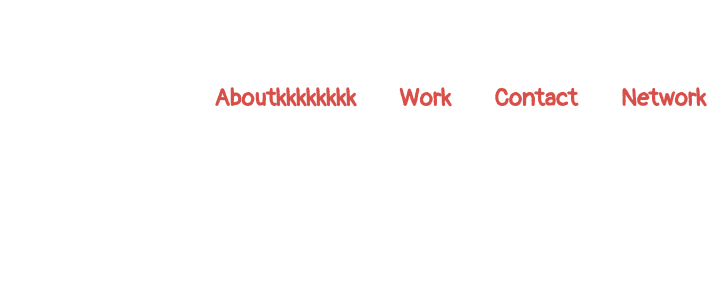
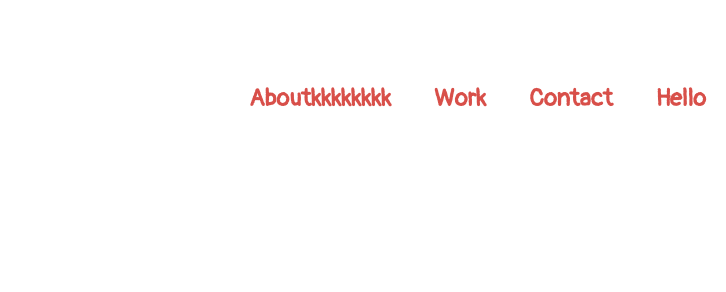
Before and after one commit to Twinkles-tar/webdxd-1706, a plain HTML site: page work.html in a window 1280 px wide. Shown: the top 292 px of the page, 554-1280 px from the left. Drawn offline with Linux system fonts and the light colour scheme; files whose address does not match are found by name.

Commit message:
modified network link

```diff
--- a/work.html
+++ b/work.html
@@ -13,7 +13,7 @@
  			<li> <a href="index.html">Aboutkkkkkkkk</a></li>
  			<li><a href="work.html">Work</a></li>
  			<li><a href="contact.html">Contact</a></li>
-            <li><a href="Network.htm">Network</a></li>
+            <li><a href="Network.htm">Hello</a></li>
 
  			</li>
  		</ul>
```
